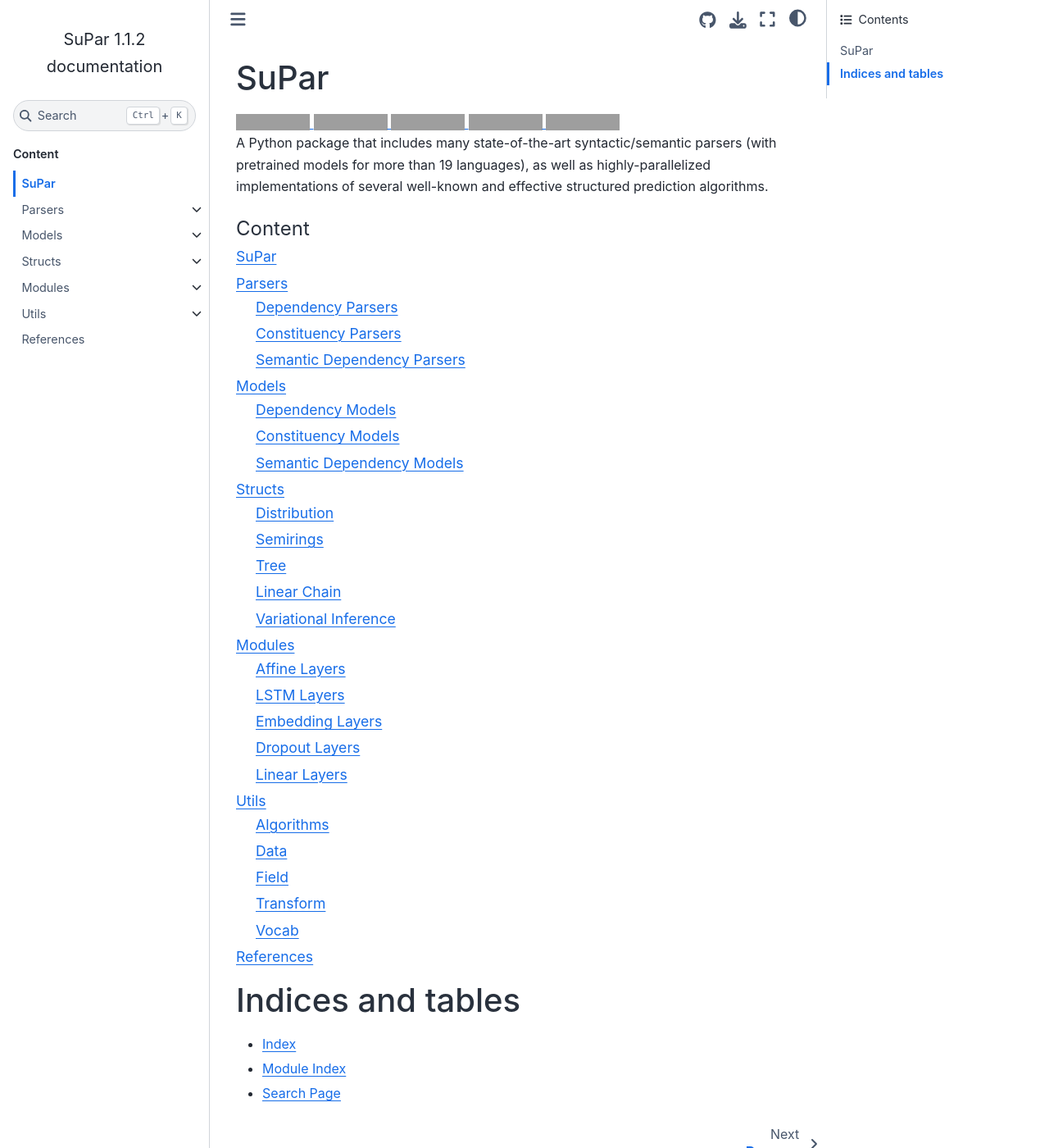
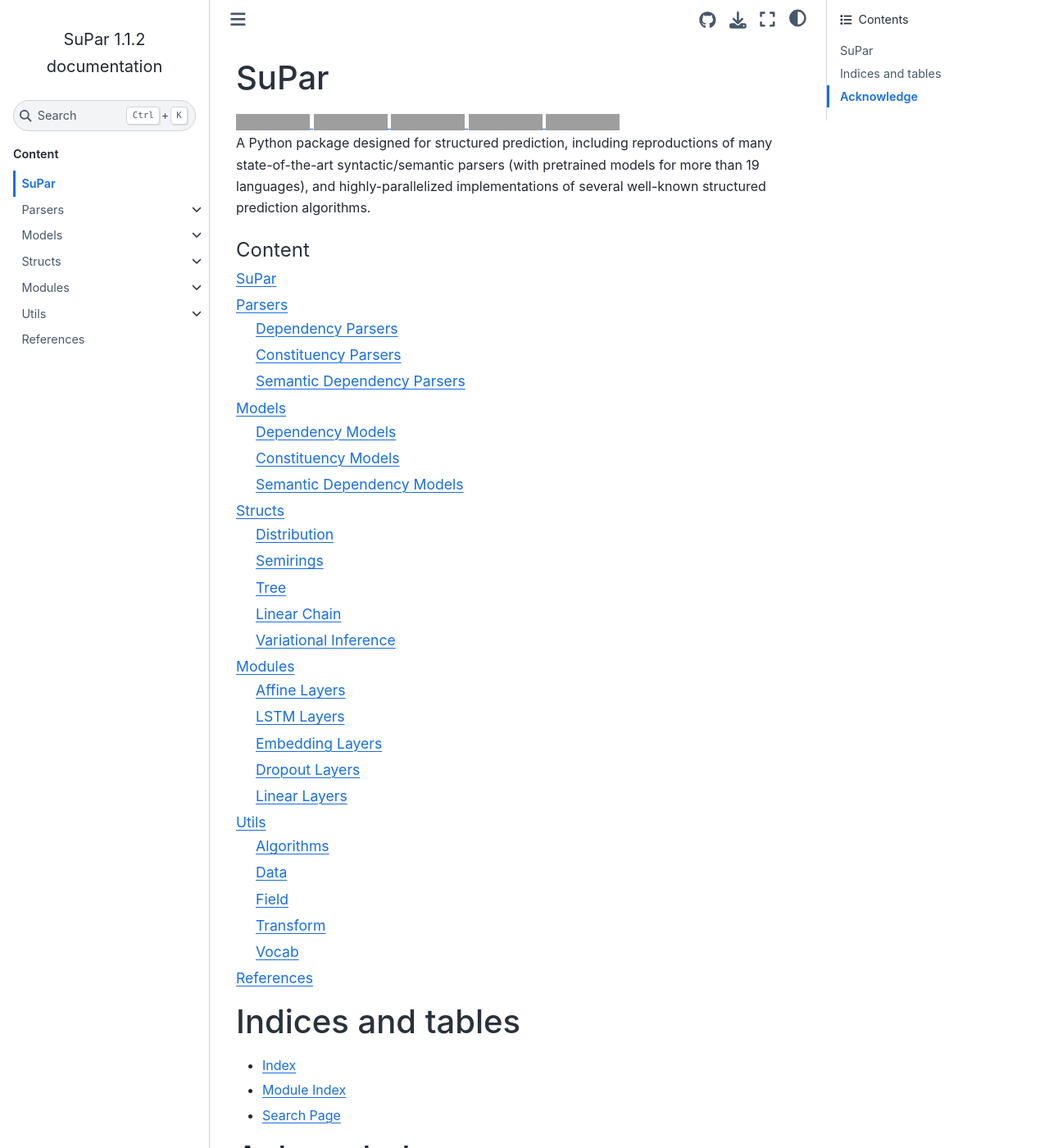
Before and after one commit to yzhangcs/parser, a Sphinx documentation site: the page built from docs/source/index.rst, in a window 1280 px wide and 1400 px high. Shown: the whole window at 82% size. Built offline with Sphinx 7.4.7 and the Sphinx Book theme 1.1.4, drawn with Linux system fonts in a browser that asks for light colours; some of the changed text lies outside the part shown; grey boxes are pictures that could not be loaded.

Commit message:
Update docs

```diff
--- a/docs/source/index.rst
+++ b/docs/source/index.rst
@@ -4,7 +4,7 @@
    contain the root `toctree` directive.
 
 SuPar
-===============================================================================
+================================================================
 
 .. image:: https://github.com/yzhangcs/parser/workflows/build/badge.svg
    :alt: build
@@ -22,7 +22,7 @@
    :alt: LICENSE
    :target: https://github.com/yzhangcs/parser/blob/master/LICENSE
 
-A Python package that includes many state-of-the-art syntactic/semantic parsers (with pretrained models for more than 19 languages), as well as highly-parallelized implementations of several well-known and effective structured prediction algorithms.
+A Python package designed for structured prediction, including reproductions of many state-of-the-art syntactic/semantic parsers (with pretrained models for more than 19 languages), and highly-parallelized implementations of several well-known structured prediction algorithms.
 
 .. toctree::
    :maxdepth: 2
@@ -42,3 +42,10 @@
 * :ref:`genindex`
 * :ref:`modindex`
 * :ref:`search`
+
+Acknowledge
+================================================================
+
+The implementations of structured distributions and semirings are heavily borrowed from torchstruct_ with some tailoring.
+
+.. _torchstruct: https://github.com/harvardnlp/pytorch-struct
--- a/docs/source/refs.bib
+++ b/docs/source/refs.bib
@@ -242,7 +242,7 @@
   publisher = {Springer Netherlands},
   address   = {Dordrecht},
   pages     = {29--61},
-  url       = {https://link.springer.com/chapter/10.1007%2F978-94-015-9470-7_3}
+  url       = {https://www.cs.jhu.edu/~jason/papers/eisner.iwptbook00.pdf}
 }
 
 @inproceedings{stern-etal-2017-minimal,
```
